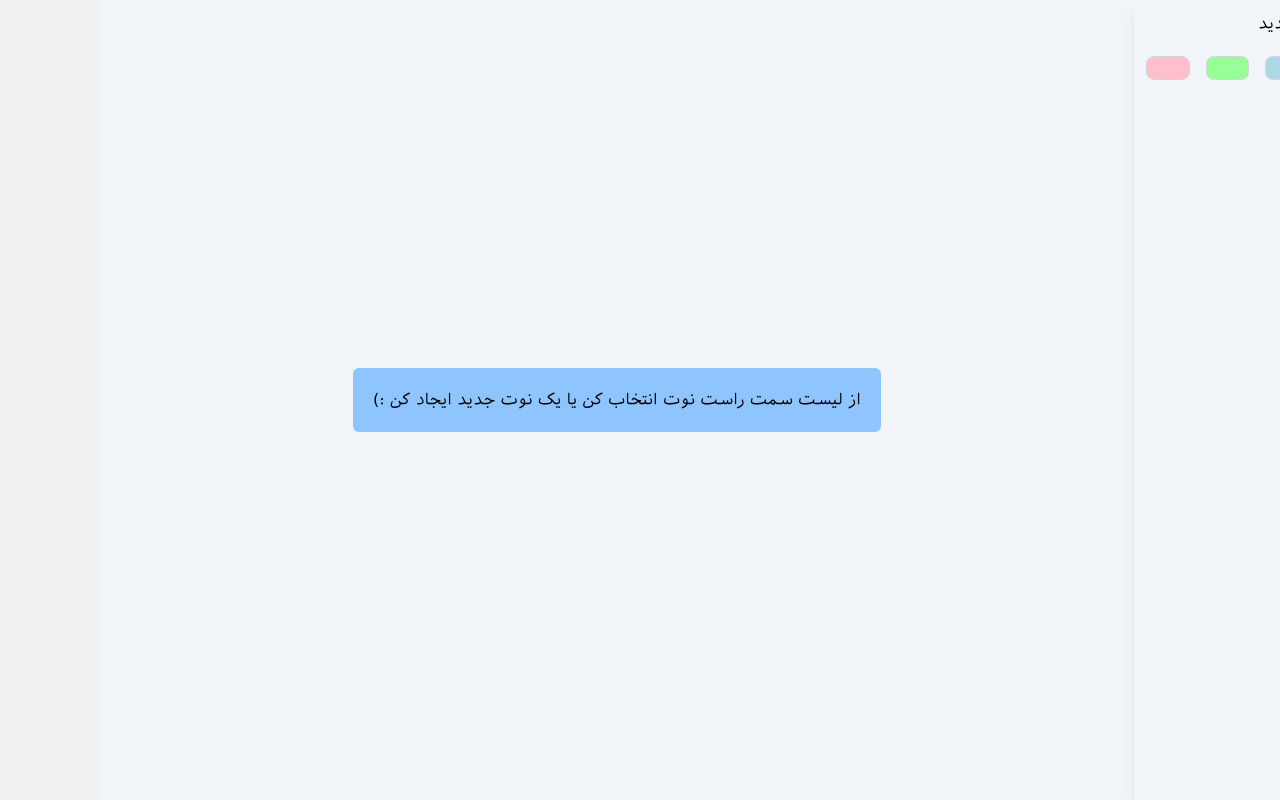
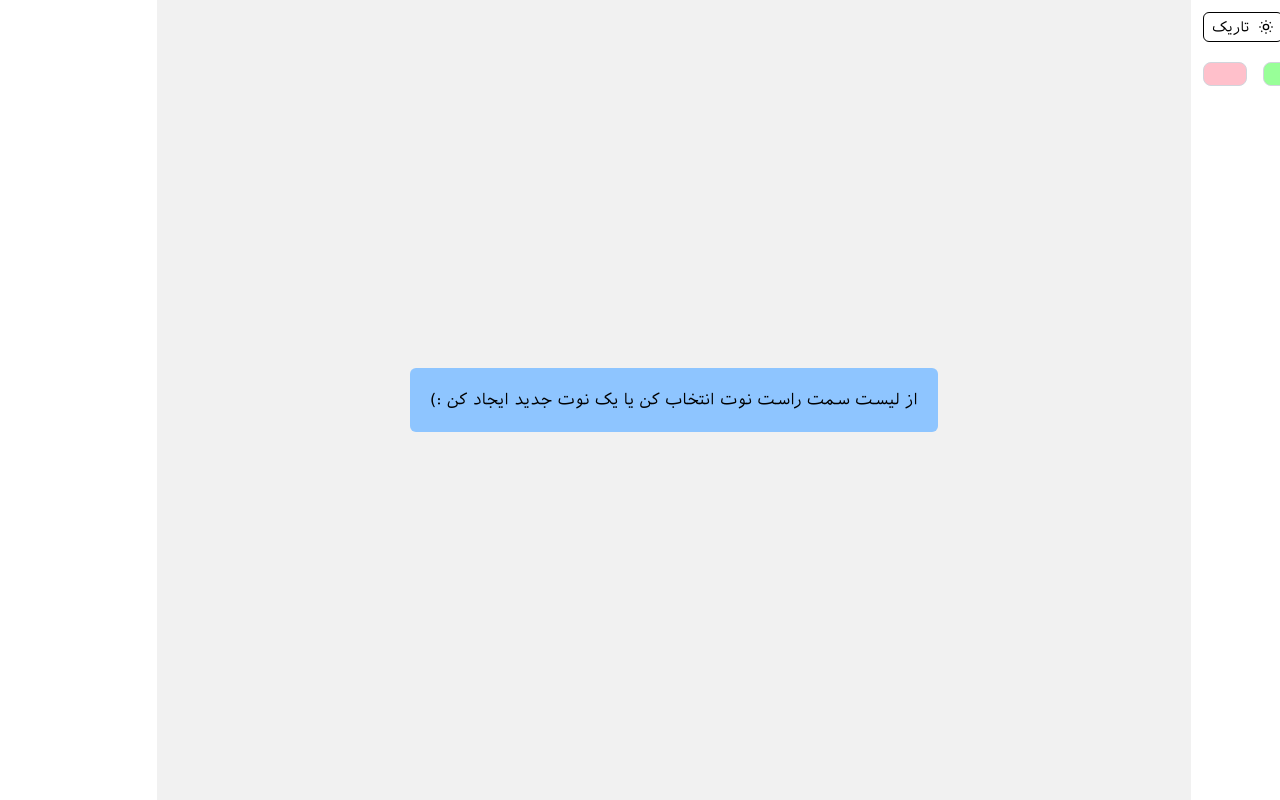
Before and after one commit to sajjad-alinia/note-taking-fe, a React (Vite) app: page /#/ in a window 1280 px wide. Built offline with nearby package versions, Linux system fonts and the light colour scheme; a web font is replaced by a local one.

Commit message:
feat: implement theme toggle functionality and update styles for dark mode

```diff
--- /dev/null
+++ b/src/common/ThemeToggle.tsx
@@ -0,0 +1,62 @@
+import React from "react";
+import { useTheme } from "../store/theme";
+
+const SunIcon = ({ className = "h-4 w-4" }: { className?: string }) => (
+  <svg
+    xmlns="http://www.w3.org/2000/svg"
+    viewBox="0 0 24 24"
+    fill="none"
+    stroke="currentColor"
+    className={className}
+    aria-hidden
+  >
+    <circle cx="12" cy="12" r="4" strokeWidth="2" />
+    <path d="M12 2v2" strokeWidth="2" />
+    <path d="M12 20v2" strokeWidth="2" />
+    <path d="M4.93 4.93l1.41 1.41" strokeWidth="2" />
+    <path d="M17.66 17.66l1.41 1.41" strokeWidth="2" />
+    <path d="M2 12h2" strokeWidth="2" />
+    <path d="M20 12h2" strokeWidth="2" />
+    <path d="M4.93 19.07l1.41-1.41" strokeWidth="2" />
+    <path d="M17.66 6.34l1.41-1.41" strokeWidth="2" />
+  </svg>
+);
+
+const MoonIcon = ({ className = "h-4 w-4" }: { className?: string }) => (
+  <svg
+    xmlns="http://www.w3.org/2000/svg"
+    viewBox="0 0 24 24"
+    fill="none"
+    stroke="currentColor"
+    className={className}
+    aria-hidden
+  >
+    <path d="M21 12.79A9 9 0 1111.21 3 7 7 0 0021 12.79z" strokeWidth="2" />
+  </svg>
+);
+
+const ThemeToggle: React.FC = () => {
+  const { theme, toggleTheme } = useTheme();
+
+  return (
+    <button
+      onClick={toggleTheme}
+      aria-label="Toggle theme"
+      className="px-2 py-1 rounded-md border transition-time flex items-center gap-2"
+    >
+      {theme === "dark" ? (
+        <>
+          <MoonIcon className="h-4 w-4 text-current" />
+          <span className="text-sm">روشن</span>
+        </>
+      ) : (
+        <>
+          <SunIcon className="h-4 w-4 text-current" />
+          <span className="text-sm">تاریک</span>
+        </>
+      )}
+    </button>
+  );
+};
+
+export default ThemeToggle;
--- a/src/index.css
+++ b/src/index.css
@@ -6,10 +6,23 @@
 
 :root {
   direction: rtl;
+  /* Theme variables (light by default) */
+  --primary: #f1f1f1;
+  --secondary: #ffffff;
+}
+
+/* Dark theme */
+[data-theme="dark"] {
+  --primary: #132440;
+  --secondary: #16476a;
+}
+
+@theme inline {
+  --color-primary: var(--primary);
+  --color-secondary: var(--secondary);
 }
 
 body {
-  background-color: #f1f1f1;
   font-family: IranSans;
 }
 
@@ -85,12 +98,12 @@ textarea::-webkit-scrollbar {
 }
 
 textarea::-webkit-scrollbar-track {
-  background: #f1f1f1;
+  background: var(--bg);
   border-radius: 10px;
 }
 
 textarea::-webkit-scrollbar-thumb {
-  background: #4a90e2;
+  background: var(--accent);
   border-radius: 10px;
 }
 
@@ -99,7 +112,7 @@ textarea::-webkit-scrollbar-thumb:hover {
 }
 
 .tiptap p.is-editor-empty:first-child::before {
-  color: #adb5bd;
+  color: var(--muted);
   content: attr(data-placeholder);
   float: right;
   height: 0;
--- a/src/layouts/DashboardLayout.tsx
+++ b/src/layouts/DashboardLayout.tsx
@@ -6,10 +6,10 @@ import useNoteStore from "../store/store";
 
 const DashboardLayout = () => {
   return (
-    <div className="flex flex-col w-full h-screen bg-slate-100">
+    <div className="flex flex-col w-full h-screen ">
       <div className="flex flex-col md:flex-row w-full h-full">
         <DashboardSidebar />
-        <main className="flex-start-center md:centering w-full p-3">
+        <main className="flex-start-center md:centering w-full p-3 bg-primary">
           <Outlet />
         </main>
       </div>
--- a/src/layouts/DashboardSidebar.tsx
+++ b/src/layouts/DashboardSidebar.tsx
@@ -1,5 +1,6 @@
 import { useEffect } from "react";
 import useNoteStore from "../store/store";
+import ThemeToggle from "../common/ThemeToggle";
 import { TBackgroundColors, TNOte } from "../types/types";
 import { getNoteById } from "../db/db";
 
@@ -34,9 +35,12 @@ const DashboardSidebar = () => {
   };
 
   return (
-    <div className="w-full md:w-[300px] h-full shadow-lg border-slate-300 p-3">
+    <div className="w-full md:w-[300px] h-full shadow-lg border-slate-300 p-3 bg-secondary">
       <div className="flex flex-col gap-5">
-        <span>یادداشت جدید</span>
+        <div className="flex items-center justify-between">
+          <span>یادداشت جدید</span>
+          <ThemeToggle />
+        </div>
         <div className="flex gap-4">
           {backgroundColors.map((item) => (
             <div
--- a/src/main.tsx
+++ b/src/main.tsx
@@ -5,12 +5,14 @@ import { HashRouter, Route, Routes } from "react-router-dom";
 import "./index.css";
 // toast
 import { ToastContainer } from "react-toastify";
+import { ThemeProvider } from "./store/theme";
 // pages
 import DashboardLayout from "./layouts/DashboardLayout";
 import Dashboard from "./pages/dashboard/Dashboard";
 
 createRoot(document.getElementById("root")!).render(
   <StrictMode>
+    <ThemeProvider>
       <ToastContainer />
       <HashRouter>
         <Routes>
@@ -31,5 +33,6 @@ createRoot(document.getElementById("root")!).render(
         </Route> */}
         </Routes>
       </HashRouter>
+    </ThemeProvider>
   </StrictMode>
 );
--- /dev/null
+++ b/src/store/theme.tsx
@@ -0,0 +1,60 @@
+import React, { createContext, useContext, useEffect, useState } from "react";
+
+type Theme = "light" | "dark";
+
+type ThemeContextValue = {
+  theme: Theme;
+  setTheme: (t: Theme) => void;
+  toggleTheme: () => void;
+};
+
+const ThemeContext = createContext<ThemeContextValue | undefined>(undefined);
+
+export const ThemeProvider: React.FC<{ children: React.ReactNode }> = ({
+  children,
+}) => {
+  const [theme, setThemeState] = useState<Theme>(() => {
+    try {
+      const saved = localStorage.getItem("theme");
+      if (saved === "light" || saved === "dark") return saved;
+    } catch (e) {}
+    if (typeof window !== "undefined" && window.matchMedia) {
+      return window.matchMedia("(prefers-color-scheme: dark)").matches
+        ? "dark"
+        : "light";
+    }
+    return "light";
+  });
+
+  useEffect(() => {
+    const root = document.documentElement;
+
+    // Keep both a class and data attribute so Tailwind dark mode and CSS vars stay in sync
+    if (theme === "dark") root.classList.add("dark");
+    else root.classList.remove("dark");
+    root.setAttribute("data-theme", theme);
+
+    try {
+      localStorage.setItem("theme", theme);
+    } catch (e) {}
+  }, [theme]);
+
+  const setTheme = (t: Theme) => setThemeState(t);
+
+  const toggleTheme = () =>
+    setThemeState((s) => (s === "dark" ? "light" : "dark"));
+
+  return (
+    <ThemeContext.Provider value={{ theme, setTheme, toggleTheme }}>
+      {children}
+    </ThemeContext.Provider>
+  );
+};
+
+export const useTheme = () => {
+  const ctx = useContext(ThemeContext);
+  if (!ctx) throw new Error("useTheme must be used within ThemeProvider");
+  return ctx;
+};
+
+export default ThemeProvider;
```
Lines whose indentation alone changed are shown as unchanged.
